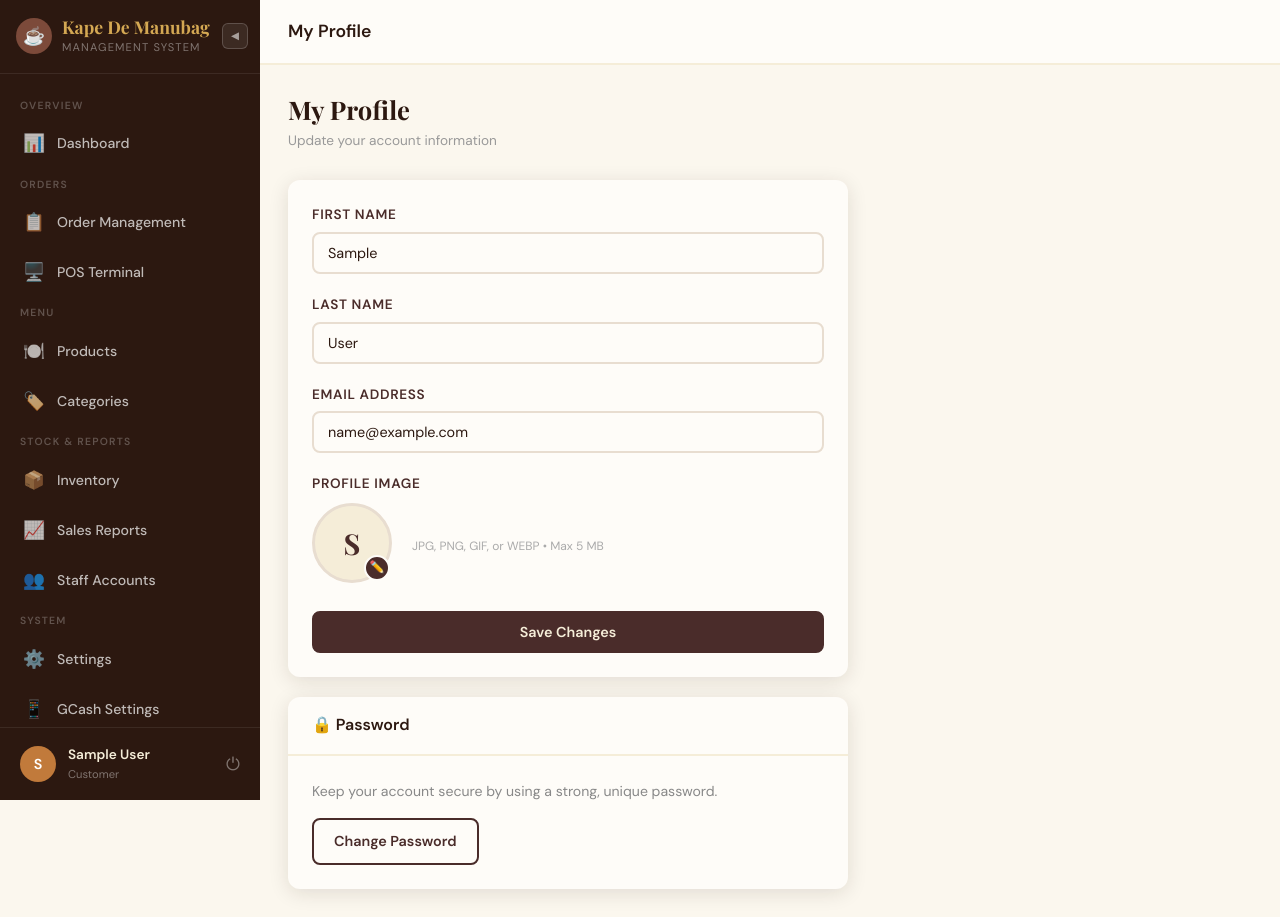
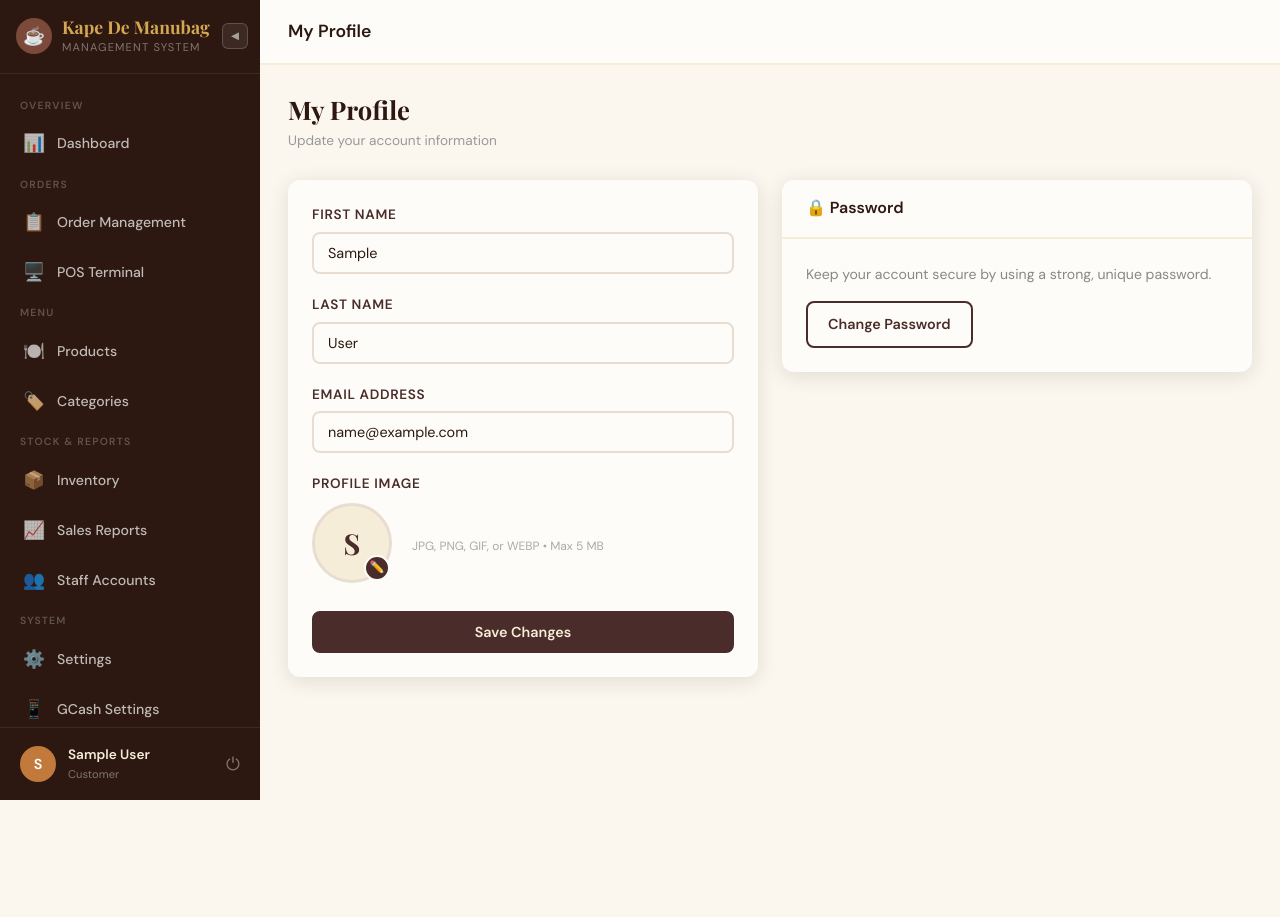
Before and after one commit to ShanneGabrielCastillo/Kape-De-Manubag, a Django app: page /accounts/profile/ in a window 1280 px wide. After the commit the page ends 800 px from the top, so only its background shows below. Run offline with Django 4.2, Linux system fonts and the light colour scheme; the visitor is signed in with stand-in values (Sample User, id 1); data that the repository does not hold is empty; parts of the project's set-up code (start-up, migrations or seed data) failed here and were passed over; some libraries are stand-ins or nearby versions.

Commit message:
my profile enhancement

```diff
--- a/static/css/responsive.css
+++ b/static/css/responsive.css
@@ -1252,6 +1252,25 @@
   }
 
 }
+
+/* ==========================================================================
+   MY PROFILE PAGE — desktop two-column layout
+   ========================================================================== */
+
+/* Desktop: Profile card (left) + Password card (right) side by side */
+@media (min-width: 768px) {
+
+  .profile-layout {
+    display: grid;
+    grid-template-columns: minmax(0, 1fr) minmax(0, 1fr);
+    gap: 24px;
+    align-items: start;
+  }
+
+}
+
+/* Mobile / tablet: cards remain stacked (no .profile-layout rule below 768px,
+   so normal block flow applies — no extra CSS needed) */
 
 /* ==========================================================================
    RESPONSIVE TABLE CARDS — status form overrides
--- a/templates/accounts/profile.html
+++ b/templates/accounts/profile.html
@@ -92,7 +92,9 @@
   </div>
 </div>
 
-<div class="card" style="max-width:560px;margin-bottom:20px">
+<div class="profile-layout">
+
+  <div class="card">
     <div class="card-body">
       <form method="post" enctype="multipart/form-data" id="profile-form">
         {% csrf_token %}
@@ -181,7 +183,7 @@
   </div>
 
   {# Password card #}
-<div class="card" style="max-width:560px">
+  <div class="card">
     <div class="card-header"><h3>🔒 Password</h3></div>
     <div class="card-body" style="display:flex;align-items:center;justify-content:space-between;gap:16px;flex-wrap:wrap">
       <p style="margin:0;font-size:0.88rem;color:#888">Keep your account secure by using a strong, unique password.</p>
@@ -190,6 +192,8 @@
       </a>
     </div>
   </div>
+
+</div><!-- /.profile-layout -->
 
 {# Hidden form for Remove Photo — POSTs remove_photo=1 to profile_view #}
 <form id="remove-photo-form" method="post" style="display:none">
```
Lines whose indentation alone changed are shown as unchanged.
